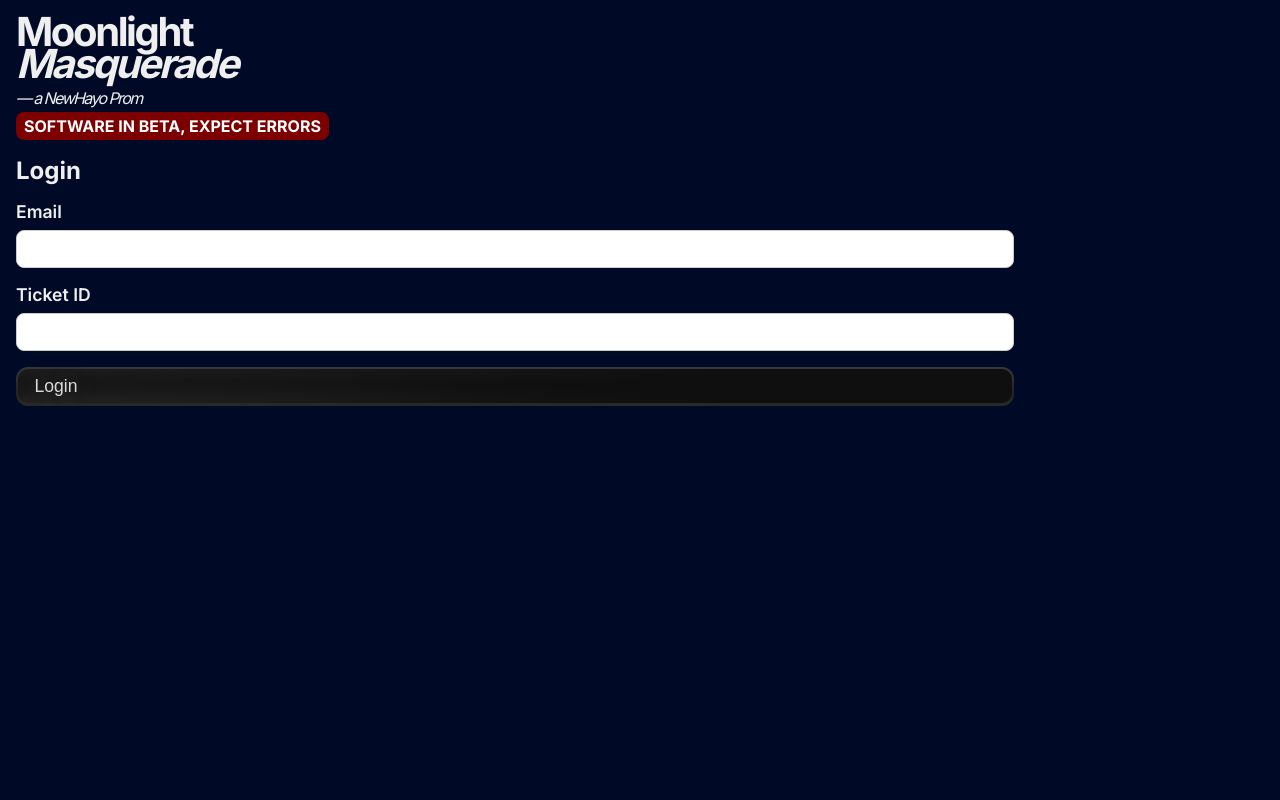
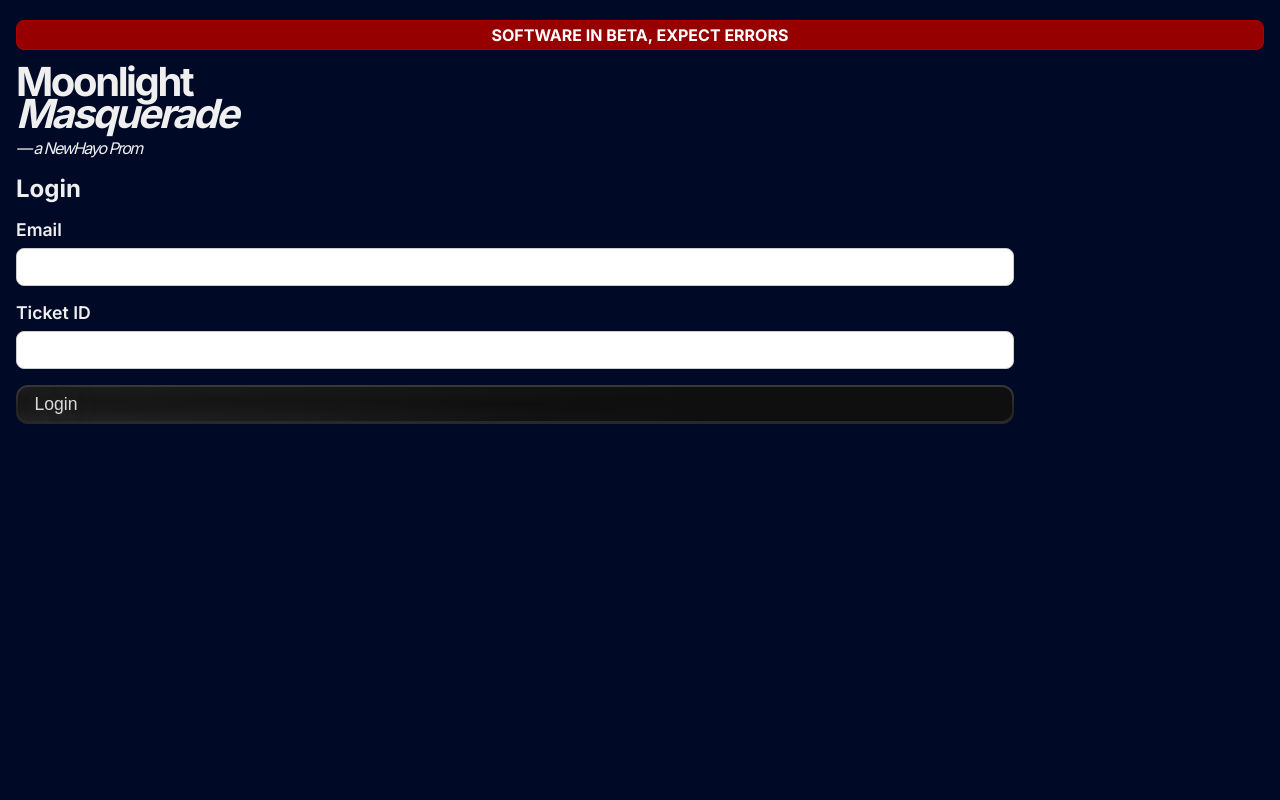
Before and after one commit to prawich-th/newton-prom, a Next.js app: page /auth/login in a window 1280 px wide. Shown: the top 800 px of the page. Built offline with nearby package versions, Linux system fonts and the light colour scheme; no server answers.

Commit message:
minor changes

```diff
--- a/src/app/layout.tsx
+++ b/src/app/layout.tsx
@@ -23,6 +23,25 @@ export default function RootLayout({
   return (
     <html className={inter.className}>
       <body>
+        <p
+          style={{
+            fontSize: "1rem",
+            color: "white",
+            fontWeight: "bold",
+            backgroundColor: "rgb(150, 0, 0)",
+            border: "1px solid rgb(175, 0, 0)",
+            letterSpacing: "0",
+            textTransform: "uppercase",
+            padding: "0.25rem 0.5rem",
+            borderRadius: "0.5rem",
+            marginTop: "0.25rem",
+            width: "100%",
+            marginBottom: "1rem",
+            textAlign: "center",
+          }}
+        >
+          SOFTWARE IN BETA, EXPECT ERRORS
+        </p>
         <div className={layout.header}>
           <a href="/" style={{ textDecoration: "none", color: "black" }}>
             <h1>
@@ -31,22 +50,6 @@ export default function RootLayout({
             </h1>
             <p>
               <i>— a NewHayo Prom</i>
-            </p>
-            <p
-              style={{
-                fontSize: "1rem",
-                color: "white",
-                fontWeight: "bold",
-                backgroundColor: "rgb(125, 0, 0)",
-                letterSpacing: "0",
-                textTransform: "uppercase",
-                padding: "0.25rem 0.5rem",
-                borderRadius: "0.5rem",
-                marginTop: "0.25rem",
-                width: "fit-content",
-              }}
-            >
-              SOFTWARE IN BETA, EXPECT ERRORS
             </p>
           </a>
         </div>
```
Also changed, not shown: src/app/ticket/qrcode.tsx (+4 -4 lines).
